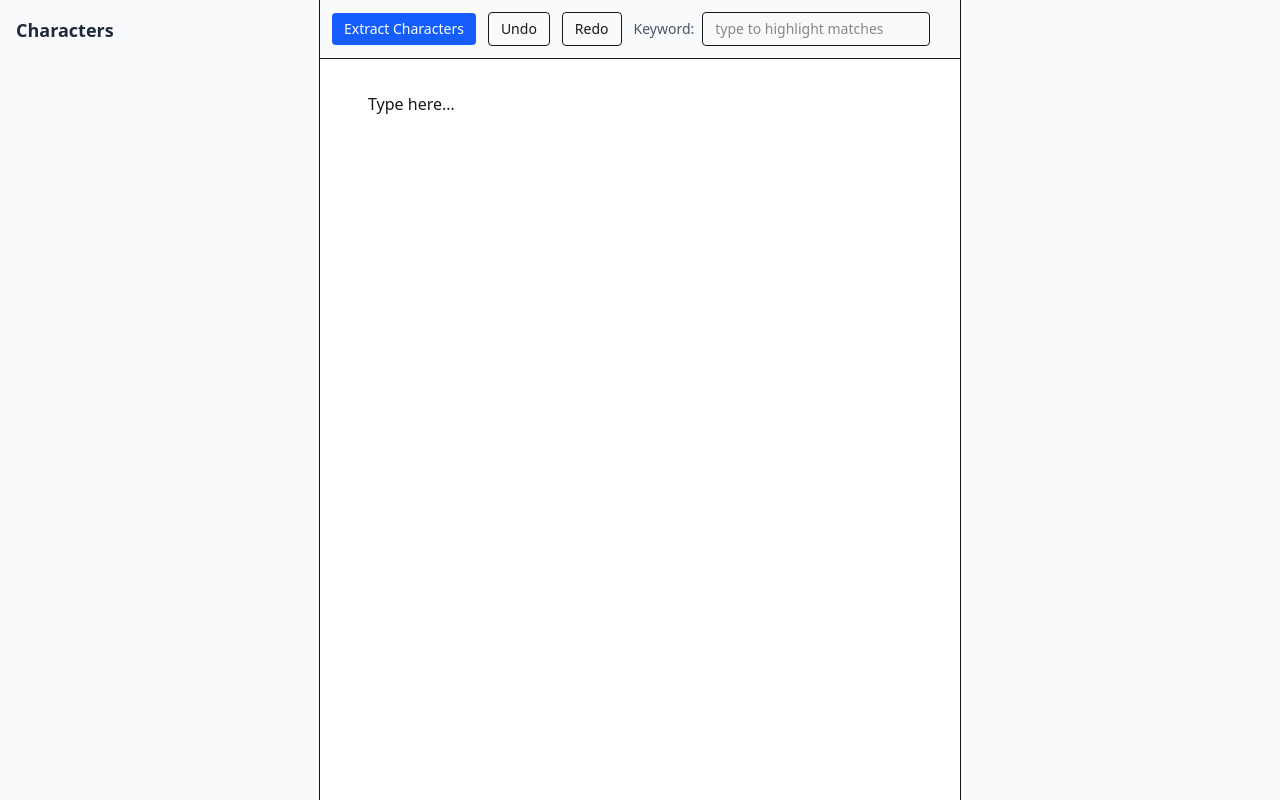
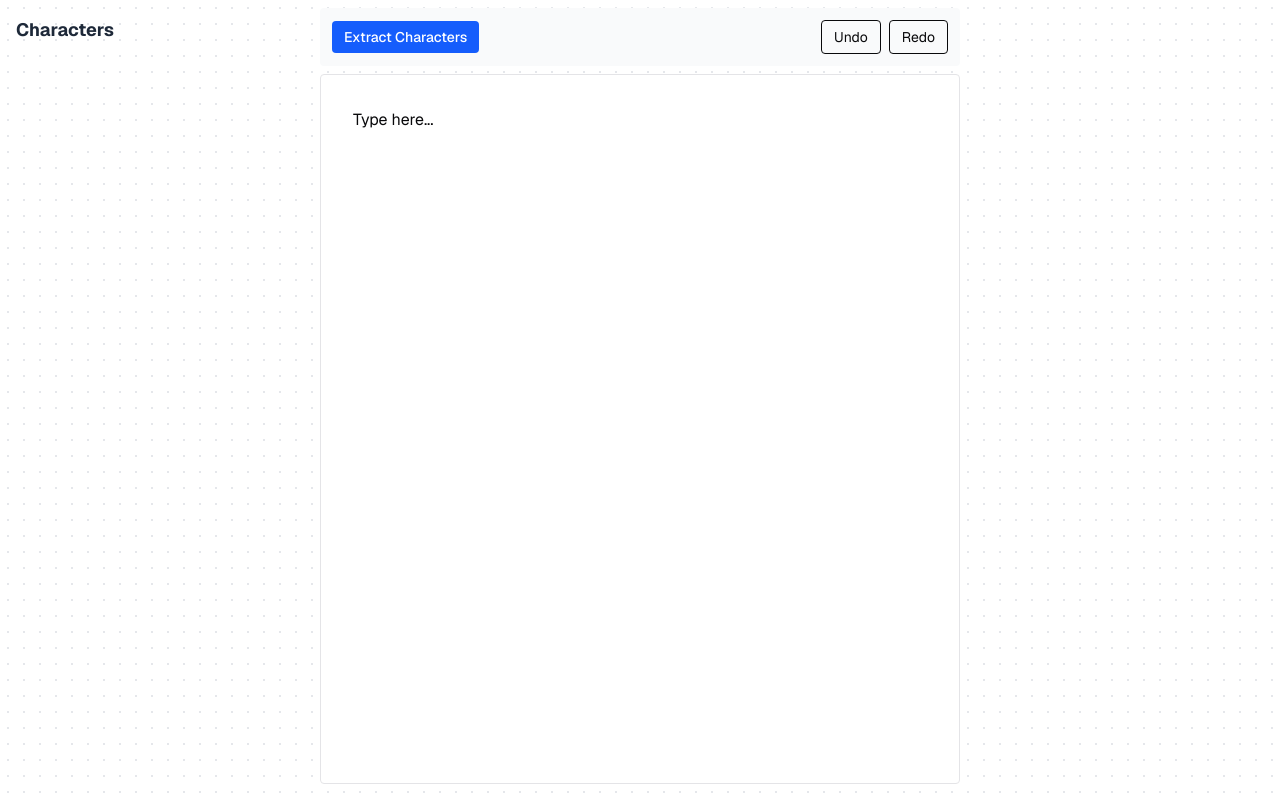
Before and after one commit to zhangchaodesign/narrative-keyframing, a Next.js app: page / in a window 1280 px wide. Built offline with nearby package versions, Linux system fonts and the light colour scheme.

Commit message:
Update layout

```diff
--- a/app/globals.css
+++ b/app/globals.css
@@ -122,6 +122,22 @@
   }
 }
 
+@utility btn {
+  @apply shadow-none;
+}
+
+body {
+  position: absolute;
+  inset: 0;
+  height: 100%;
+  width: 100%;
+  background-color: white;
+  background-image: radial-gradient(#e5e7eb 1px, transparent 1px);
+  background-size: 16px 16px;
+  color: var(--color-neutral);
+  font-family: var(--font-geist-sans);
+}
+
 .suggest-addition {
   color: #29350e;
   background-color: #e1fdc5;
--- a/components/TextEditor/TextEditor.tsx
+++ b/components/TextEditor/TextEditor.tsx
@@ -31,7 +31,7 @@ function ConflictCard({
 }) {
   return (
     <div
-      className="p-3 bg-red-50 border-2 border-red-300 rounded-lg shadow hover:shadow-md transition-shadow cursor-pointer"
+      className="p-3 bg-red-50 border-2 border-red-300 rounded shadow hover:shadow-md transition-shadow cursor-pointer"
       onClick={onClick}
     >
       <div className="flex items-center gap-2 mb-2">
@@ -216,9 +216,9 @@ export default function TextEditor() {
   }, []);
 
   return (
-    <div className="flex h-screen overflow-hidden bg-white">
+    <div className="flex h-screen overflow-hidden">
       {/* Left Sidebar - Characters & Attributes */}
-      <div className="w-80 border-r bg-gray-50 overflow-y-auto flex-shrink-0">
+      <div className="w-80 overflow-y-auto flex-shrink-0">
         <div className="p-4 space-y-4">
           <h2 className="text-lg font-bold text-gray-800">Characters</h2>
 
@@ -314,7 +314,7 @@ export default function TextEditor() {
               };
 
               return (
-                <div className="space-y-4">
+                <div className="space-y-4 p-3 bg-yellow-50 border-2 border-yellow-300 rounded shadow hover:shadow-md transition-shadow">
                   <h3 className="font-semibold text-gray-800">
                     Attributes for {selectedCharacter}
                   </h3>
@@ -448,9 +448,9 @@ export default function TextEditor() {
       </div>
 
       {/* Center - Text Editor */}
-      <div className="flex-1 flex flex-col overflow-hidden">
+      <div className="flex-1 flex flex-col overflow-hidden my-2">
         {/* Toolbar */}
-        <div className="border-b bg-gray-50 p-3 flex items-center gap-3 flex-wrap">
+        <div className="bg-gray-50 p-3 flex items-center gap-3 justify-between w-full rounded">
           <button
             type="button"
             className="px-3 py-1.5 bg-blue-600 text-white rounded hover:bg-blue-700 font-medium text-sm"
@@ -545,6 +545,7 @@ export default function TextEditor() {
           >
             Extract Characters
           </button>
+          <div className="flex items-center gap-2">
             <button
               type="button"
               className="border px-3 py-1.5 rounded hover:bg-gray-100 text-sm"
@@ -561,8 +562,9 @@ export default function TextEditor() {
             >
               Redo
             </button>
+          </div>
 
-          <div className="flex items-center gap-2">
+          {/* <div className="flex items-center gap-2">
             <label className="text-sm text-gray-600">Keyword:</label>
             <input
               value={needle}
@@ -570,15 +572,15 @@ export default function TextEditor() {
               className="border px-3 py-1.5 rounded focus:outline-none focus:ring-2 focus:ring-blue-400 text-sm"
               placeholder="type to highlight matches"
             />
-          </div>
+          </div> */}
         </div>
 
         {/* Editor Container with Relative Positioning for Conflicts */}
         <div
           ref={editorContainerRef}
-          className="flex-1 overflow-y-auto relative"
+          className="flex-1 overflow-y-auto relative bg-white border border-zinc-200 my-2 rounded"
         >
-          <div className="max-w-4xl mx-auto py-8 px-12">
+          <div className="max-w-4xl mx-auto p-8">
             <Slate
               editor={editor}
               initialValue={useEditorStore.getState().value}
@@ -608,7 +610,7 @@ export default function TextEditor() {
       </div>
 
       {/* Right Margin - Floating Conflicts */}
-      <div className="w-80 relative border-l bg-gray-50 flex-shrink-0">
+      <div className="w-80 relative flex-shrink-0">
         {selectedCharacter &&
           (() => {
             const character = characters.find(
@@ -633,8 +635,8 @@ export default function TextEditor() {
 
             return (
               <div className="h-full overflow-y-auto">
-                <div className="sticky top-0 p-4 bg-gray-50 border-b z-10">
-                  <h3 className="text-sm font-semibold text-red-700">
+                <div className="sticky top-0 p-4 z-10">
+                  <h3 className="text-lg font-bold text-red-700">
                     ⚠️ Conflicts ({character.conflicts.length})
                   </h3>
                   <p className="text-xs text-gray-500 mt-1">
```
Lines whose indentation alone changed are shown as unchanged.
